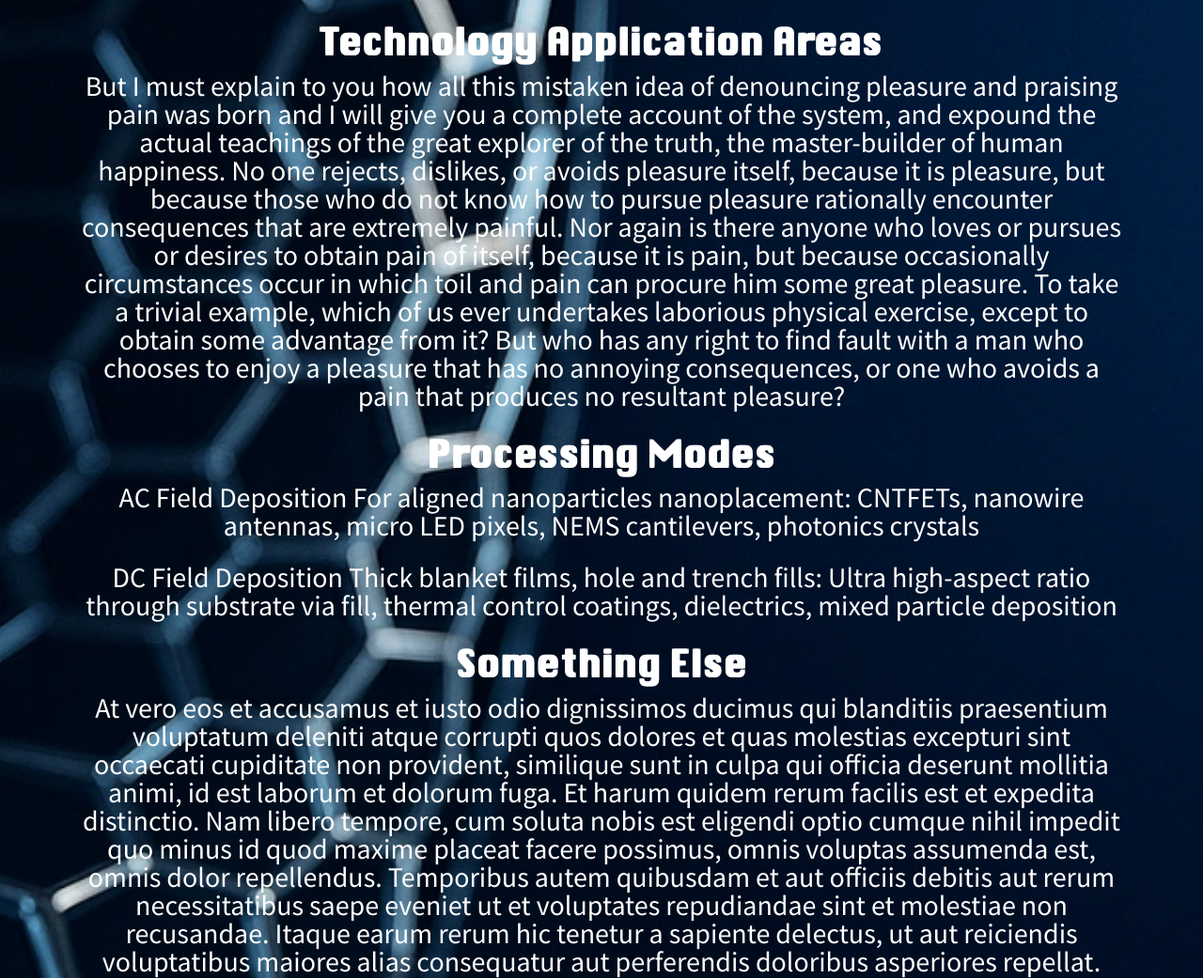
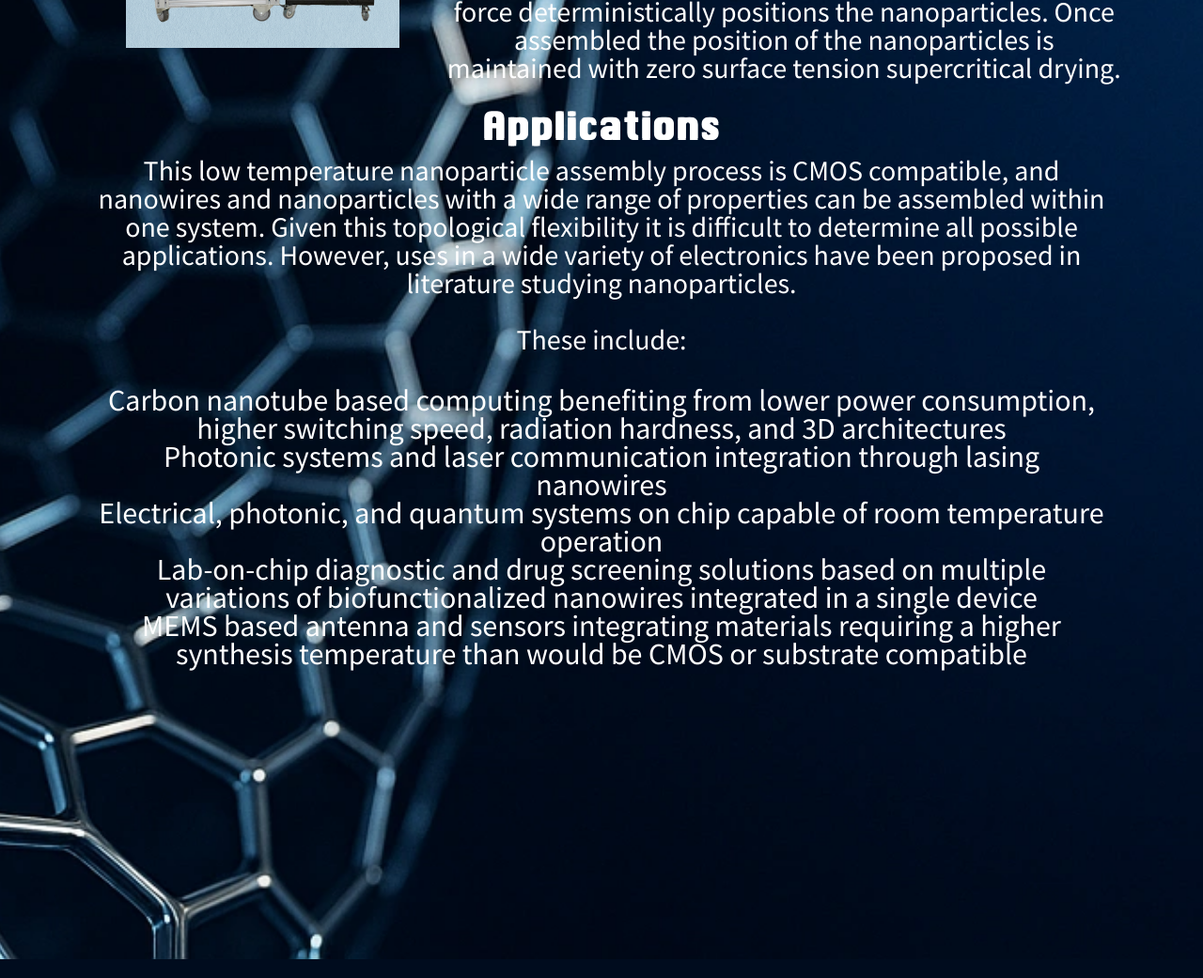
Before and after one commit to nTessimal/website, a plain HTML site: page technology.html in a window 1280 px wide. Shown: the part 1012-2053 px from the top of the page at 94% size. Drawn offline with Linux system fonts and the light colour scheme; files whose address does not match are found by name; a web font is replaced by a local one.

Commit message:
Backup commit

```diff
--- a/assets/css/main.css
+++ b/assets/css/main.css
@@ -465,6 +465,18 @@ input:focus {
     color: #ddd;
 }
 
+#hero-area .tech-list ul {
+    font-weight: 400;
+    font-family: "Source Sans Pro", sans-serif;
+    font-size: 32px;
+    text-transform: none;
+    text-align: center;
+    margin: 0px;
+    padding: 10px;
+    color: white;
+    line-height: 30px;
+}
+
 .services {
     background: #F0F0F0;
 }
--- a/technology.html
+++ b/technology.html
@@ -38,7 +38,7 @@
                     <div class="contents">
 <h2>Background</h2>
 <p>
-Lorem ipsum dolor sit amet, consectetur adipiscing elit, sed do eiusmod tempor incididunt ut labore et dolore magna aliqua. Ut enim ad minim veniam, quis nostrud exercitation ullamco laboris nisi ut aliquip ex ea commodo consequat. Duis aute irure dolor in reprehenderit in voluptate velit esse cillum dolore eu fugiat nulla pariatur. Excepteur sint occaecat cupidatat non proident, sunt in culpa qui officia deserunt mollit anim id est laborum.
+Decades of fundamental research has studied novel electronic, magnetic, photonic, biosensing, and quantum properties in nanoparticles and nanowires. However, much of the utility from these properties has not been able to be leveraged due to an inability to reliably pattern these materials  into devices. One current approach is laboratory scaled dielectrophoretic assembly that suffers from low patterned area and contamination due to microfluidic channel application and disruption of particles during drying. Another is blanket deposition such as the RINSE method for carbon nanotubes that has limited material selection and the inability to access individual wires/particles reduced and architectural inflexibility. nTessimal seeks to enable manufacturability of deterministically placed nanoparticle based devices through their novel patent pending assembly chambers.
 </p>
 <div class="floated">
 <div class="parent">
@@ -47,33 +47,24 @@ Lorem ipsum dolor sit amet, consectetur adipiscing elit, sed do eiusmod tempor i
 </div>
 </div>
 
-<h2>Something</h2>
+<h2>Key Technological Innovations</h2>
 <p>
-Sed ut perspiciatis unde omnis iste natus error sit voluptatem accusantium doloremque laudantium, totam rem aperiam, eaque ipsa quae ab illo inventore veritatis et quasi architecto beatae vitae dicta sunt explicabo. Nemo enim ipsam voluptatem quia voluptas sit aspernatur aut odit aut fugit, sed quia consequuntur magni dolores eos qui ratione voluptatem sequi nesciunt. Neque porro quisquam est, qui dolorem ipsum quia dolor sit amet, consectetur, adipisci velit, sed quia non numquam eius modi tempora incidunt ut labore et dolore magnam aliquam quaerat voluptatem. Ut enim ad minima veniam, quis nostrum exercitationem ullam corporis suscipit laboriosam, nisi ut aliquid ex ea commodi consequatur? Quis autem vel eum iure reprehenderit qui in ea voluptate velit esse quam nihil molestiae consequatur, vel illum qui dolorem eum fugiat quo voluptas nulla pariatur?
+nTessimal's chambers enable the full wafer assembly of any nano and microparticle that can be suspended in solution. These particles in solution are flown between a substrate with patterned AC electrodes with opposing counterelectrode. Utilizing a DC bias between the substrate and counterelectrode nanoparticles are moved closer to the substrate’s surface removing the need for microfluidic channels. Once within range of the dielectrophoretic force generated by the AC voltage generated by electrodes on the substrate and the polarizability of the particle relative to the solution, this force deterministically positions the nanoparticles. Once assembled the position of the nanoparticles is maintained with zero surface tension supercritical drying.
 </p>
 
-<h2>Technology Application Areas</h2>
+<h2>Applications</h2>
 <p>
-But I must explain to you how all this mistaken idea of denouncing pleasure and praising pain was born and I will give you a complete account of the system, and expound the actual teachings of the great explorer of the truth, the master-builder of human happiness. No one rejects, dislikes, or avoids pleasure itself, because it is pleasure, but because those who do not know how to pursue pleasure rationally encounter consequences that are extremely painful. Nor again is there anyone who loves or pursues or desires to obtain pain of itself, because it is pain, but because occasionally circumstances occur in which toil and pain can procure him some great pleasure. To take a trivial example, which of us ever undertakes laborious physical exercise, except to obtain some advantage from it? But who has any right to find fault with a man who chooses to enjoy a pleasure that has no annoying consequences, or one who avoids a pain that produces no resultant pleasure?
+This low temperature nanoparticle assembly process is CMOS compatible, and nanowires and nanoparticles with a wide range of properties can be assembled within one system. Given this topological  flexibility it is difficult to determine all possible applications. However, uses in a wide variety of electronics have been proposed in literature studying nanoparticles.<br><br>
+These include:
 </p>
-<h2>Processing Modes</h2>
-<p>
-AC Field Deposition
-For aligned nanoparticles nanoplacement:
-CNTFETs, nanowire antennas, micro LED pixels,
-NEMS cantilevers, photonics crystals
-</p>
-<p>
-DC Field Deposition
-Thick blanket films, hole and trench fills:
-Ultra high-aspect ratio through substrate via fill,
-thermal control coatings, dielectrics, mixed particle
-deposition
-</p>
-<h2>Something Else</h2>
-<p>
-At vero eos et accusamus et iusto odio dignissimos ducimus qui blanditiis praesentium voluptatum deleniti atque corrupti quos dolores et quas molestias excepturi sint occaecati cupiditate non provident, similique sunt in culpa qui officia deserunt mollitia animi, id est laborum et dolorum fuga. Et harum quidem rerum facilis est et expedita distinctio. Nam libero tempore, cum soluta nobis est eligendi optio cumque nihil impedit quo minus id quod maxime placeat facere possimus, omnis voluptas assumenda est, omnis dolor repellendus. Temporibus autem quibusdam et aut officiis debitis aut rerum necessitatibus saepe eveniet ut et voluptates repudiandae sint et molestiae non recusandae. Itaque earum rerum hic tenetur a sapiente delectus, ut aut reiciendis voluptatibus maiores alias consequatur aut perferendis doloribus asperiores repellat.
-</p>
+<div class="tech-list">
+<ul>
+<li>Carbon nanotube based computing benefiting from lower power consumption, higher switching speed, radiation hardness, and 3D architectures</li>
+<li>Photonic systems and laser communication integration through lasing nanowires</li>
+<li>Electrical, photonic, and quantum systems on chip capable of room temperature operation</li>
+<li>Lab-on-chip diagnostic and drug screening solutions based on multiple variations of biofunctionalized nanowires integrated in a single device</li>
+<li>MEMS based antenna and sensors integrating materials requiring a higher synthesis temperature than would be CMOS or substrate compatible</li>
+</ul>
                     </div>
                 </div>
             </div>
```
